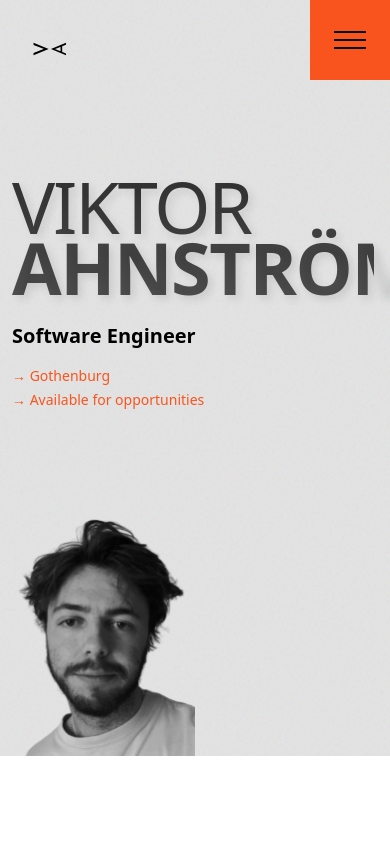
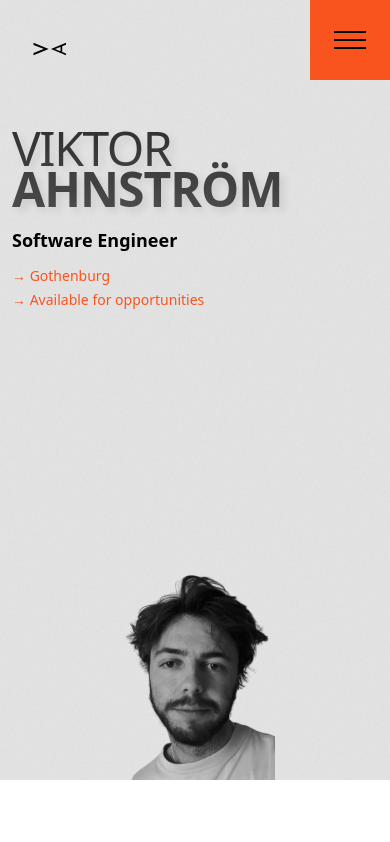
Before and after one commit to viktorahnstrom/portfolio, a Next.js app: page / in a window 390 px wide. Shown: the top 842 px of the page. Built offline with nearby package versions, Linux system fonts and the light colour scheme.

Commit message:
fixed responsiveness

```diff
--- a/package.json
+++ b/package.json
@@ -19,7 +19,7 @@
     "@types/node": "^20",
     "@types/react": "^19",
     "@types/react-dom": "^19",
-    "eslint": "^10.0.0",
+    "eslint": "^4.0.0",
     "eslint-config-next": "^0.2.4",
     "tailwindcss": "^4",
     "typescript": "^5"
--- a/src/app/globals.css
+++ b/src/app/globals.css
@@ -97,6 +97,22 @@ body {
   }
 }
 
+@keyframes slideUp {
+  from {
+    opacity: 0;
+    transform: translateY(30px);
+  }
+  to {
+    opacity: 1;
+    transform: translateY(0);
+  }
+}
+
+.animate-slide-up {
+  animation: slideUp 0.8s ease-out forwards;
+  opacity: 0;
+}
+
 .animate-fade-slide-up {
   animation: fadeSlideUp 0.8s ease-out forwards;
   opacity: 0;
--- a/src/components/sections/Hero.tsx
+++ b/src/components/sections/Hero.tsx
@@ -4,20 +4,20 @@ import { heroContent } from "@/data/content";
 export default function Hero() {
   return (
     <section className="min-h-screen flex flex-col relative overflow-hidden">
-      <div className="bg-neutral-gray grain flex-grow pt-44 md:pt-0">
-        <div className="mx-auto px-4 md:px-8 lg:px-16 max-w-8xl h-full">
+      <div className="bg-neutral-gray grain flex-grow pt-32 sm:pt-36 md:pt-0">
+        <div className="mx-auto px-4 sm:px-6 md:px-8 lg:px-16 max-w-8xl h-full">
           <div className="flex flex-col md:flex-row md:items-center md:justify-between h-full">
             <div className="flex flex-col justify-center md:pt-32 md:w-2/3 -ml-1 md:-ml-2">
-              <h1 className="text-display-mobile md:text-display-desktop leading-[0.85] tracking-tight stylized-name animate-fade-slide-up">
+              <h1 className="text-[3rem] sm:text-[4rem] md:text-[6rem] lg:text-[9rem] xl:text-[12rem] 2xl:text-[14rem] leading-[0.85] tracking-tight stylized-name animate-fade-slide-up">
                 <span>{heroContent.firstName}</span>
                 <span>{heroContent.lastName}</span>
               </h1>
 
-              <div className="mt-6 md:mt-10 max-w-xs">
-                <h2 className="text-xl md:text-2xl font-bold animate-fade-slide-up animation-delay-200">
+              <div className="mt-4 sm:mt-6 md:mt-10 max-w-xs">
+                <h2 className="text-lg sm:text-xl md:text-2xl font-bold animate-fade-slide-up animation-delay-200">
                   {heroContent.title}
                 </h2>
-                <ul className="mt-4 space-y-1">
+                <ul className="mt-3 sm:mt-4 space-y-1">
                   {heroContent.details.map((detail, index) => (
                     <li
                       key={index}
@@ -33,8 +33,9 @@ export default function Hero() {
         </div>
       </div>
 
-      <div className="absolute bottom-22 md:bottom-48 left-1/2 -translate-x-1/2 z-10 animate-fade-slide-down animation-delay-400">
-        <div className="relative w-48 h-60 md:w-64 md:h-80">
+      {/* Profile picture - centered */}
+      <div className="absolute bottom-16 sm:bottom-20 md:bottom-48 inset-x-0 flex justify-center z-10 animate-fade-in animation-delay-400">
+        <div className="relative w-40 h-52 sm:w-48 sm:h-60 md:w-64 md:h-80 animate-slide-up">
           <Image
             src="/profilepicture.svg"
             alt="Profile photo"
@@ -45,7 +46,7 @@ export default function Hero() {
         </div>
       </div>
 
-      <div className="bg-neutral-white h-22 md:h-48"></div>
+      <div className="bg-neutral-white h-16 sm:h-20 md:h-48"></div>
     </section>
   );
 }
```
Also changed, not shown: 1 other file (tests, documents, lock files or other folders).
